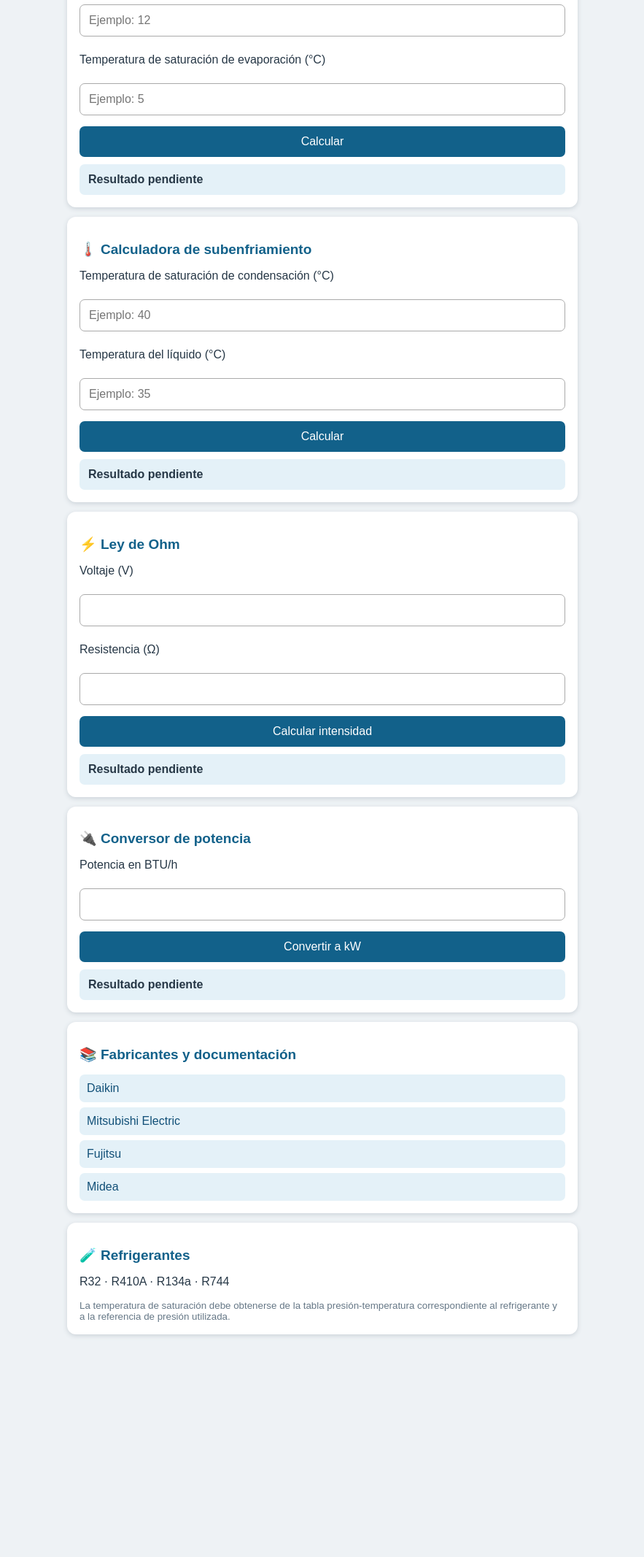
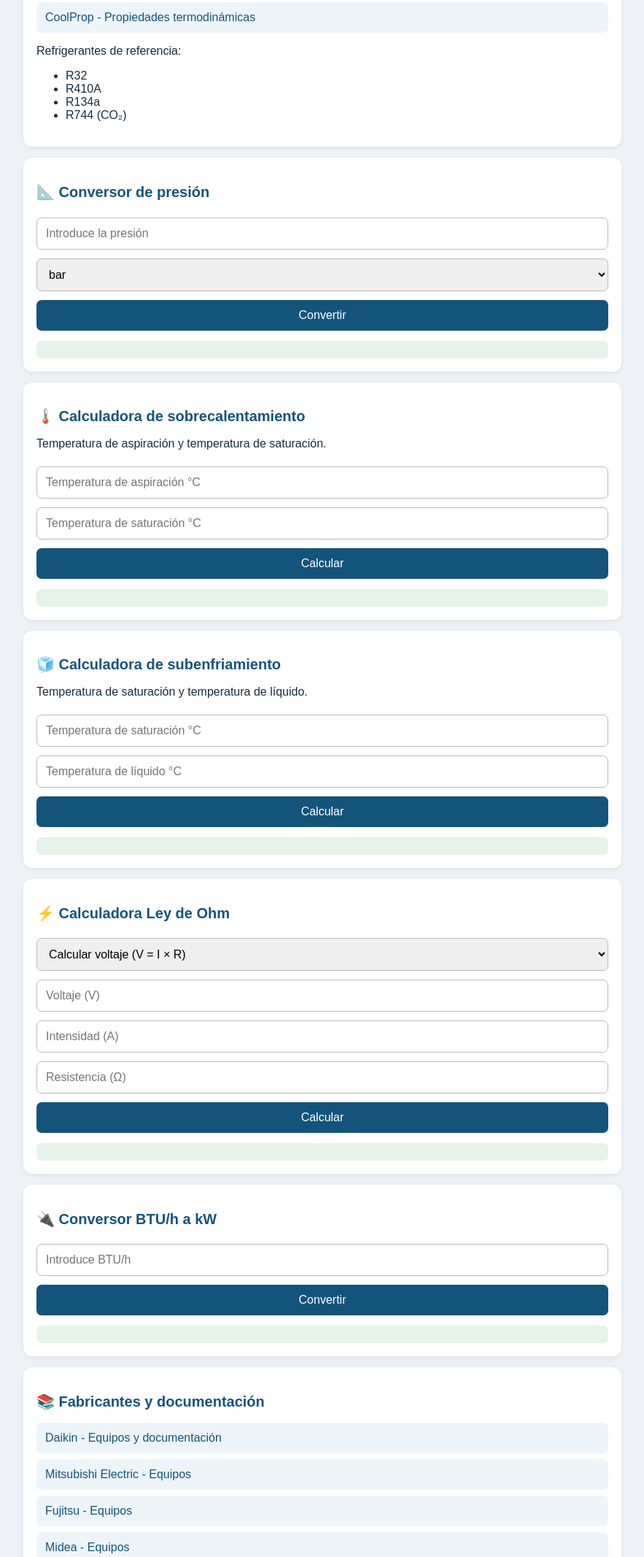
Before and after one commit to J-d-27/biblioteca-tecnica, a plain HTML site: page Index.html in a window 1280 px wide. Shown: the part 667-2800 px from the top of the page at 73% size, without its empty margins (198-1081 px from the left). Before the commit the page ends 2522 px from the top, so only its background shows below. Drawn offline with Linux system fonts and the light colour scheme.

Commit message:
Update Index.html

```diff
--- a/Index.html
+++ b/Index.html
@@ -1,147 +1,226 @@
-!DOCTYPE html>
+
+<!DOCTYPE html>
 <html lang="es">
 <head>
 <meta charset="UTF-8">
-<meta name="viewport" content="width=device-width, initial-scale=1">
+<meta name="viewport" content="width=device-width, initial-scale=1.0">
 <title>Biblioteca Técnica</title>
 <style>
-body{font-family:Arial;background:#eef2f5;margin:0;color:#263746}
-header{background:#123b59;color:white;padding:22px;text-align:center}
-main{max-width:700px;margin:auto;padding:14px}
-.card{background:white;padding:17px;margin:13px 0;border-radius:12px;box-shadow:0 2px 6px #ccd3d9}
-h2{color:#12618a;font-size:19px}
-input,select{width:100%;padding:12px;margin:7px 0;box-sizing:border-box;border:1px solid #aaa;border-radius:7px;font-size:16px}
-button{background:#12618a;color:white;padding:12px;border:0;border-radius:7px;width:100%;font-size:16px;margin-top:8px}
-.result{background:#e4f1f8;padding:12px;border-radius:7px;margin-top:10px;font-weight:bold}
-a{display:block;padding:10px;margin-top:7px;background:#e4f1f8;border-radius:7px;color:#125078;text-decoration:none}
-small{color:#657786}
+*{box-sizing:border-box}
+body{
+  margin:0;
+  font-family:Arial,sans-serif;
+  background:#eef2f6;
+  color:#172b40;
+}
+header{
+  background:#123653;
+  color:white;
+  padding:25px 15px;
+  text-align:center;
+}
+header h1{margin:0;font-size:26px}
+header p{margin-bottom:0;color:#d9e8f3}
+main{max-width:850px;margin:auto;padding:15px}
+section{
+  background:white;
+  margin:15px 0;
+  padding:18px;
+  border-radius:12px;
+  box-shadow:0 2px 7px #0001;
+}
+h2{color:#14547b;font-size:20px}
+a{
+  display:block;
+  padding:12px;
+  margin:8px 0;
+  background:#edf5fa;
+  color:#14547b;
+  text-decoration:none;
+  border-radius:7px;
+}
+a:hover{background:#d8eaf5}
+input,select,button{
+  width:100%;
+  padding:12px;
+  margin:6px 0;
+  border:1px solid #bbb;
+  border-radius:7px;
+  font-size:16px;
+}
+button{
+  background:#14547b;
+  color:white;
+  border:0;
+  cursor:pointer;
+}
+.resultado{
+  background:#e6f3e9;
+  padding:12px;
+  border-radius:7px;
+  margin-top:8px;
+  font-weight:bold;
+}
+footer{
+  text-align:center;
+  padding:20px;
+  color:#667;
+  font-size:13px;
+}
 </style>
 </head>
+
 <body>
+
 <header>
-<h1>📘 Biblioteca Técnica</h1>
+<h1>📘 BIBLIOTECA TÉCNICA</h1>
 <p>Refrigeración · Climatización · Electricidad</p>
 </header>
+
 <main>
 
-<div class="card">
-<h2>🔧 Conversor de presión</h2>
-<label>Introduce el valor</label>
-<input id="presion" type="number" step="any" placeholder="Ejemplo: 10">
-<label>Unidad de origen</label>
+<section>
+<h2>🔧 Diagnóstico de averías</h2>
+<a href="https://www.daikin.eu/" target="_blank">Daikin - Documentación y soporte</a>
+<a href="https://www.mitsubishielectric.com/" target="_blank">Mitsubishi Electric</a>
+<a href="https://www.fujitsu-general.com/" target="_blank">Fujitsu General</a>
+<a href="https://www.midea.com/" target="_blank">Midea</a>
+<p>Consulta los manuales técnicos para identificar códigos de error y procedimientos de diagnóstico.</p>
+</section>
+
+<section>
+<h2>❄️ Refrigerantes</h2>
+<a href="https://www.chemours.com/" target="_blank">Chemours - Información de refrigerantes</a>
+<a href="https://www.arkema.com/" target="_blank">Arkema - Refrigerantes</a>
+<a href="https://www.coolprop.org/" target="_blank">CoolProp - Propiedades termodinámicas</a>
+<p>Refrigerantes de referencia:</p>
+<ul>
+<li>R32</li>
+<li>R410A</li>
+<li>R134a</li>
+<li>R744 (CO₂)</li>
+</ul>
+</section>
+
+<section>
+<h2>📐 Conversor de presión</h2>
+<input id="presion" type="number" step="any" placeholder="Introduce la presión">
 <select id="unidad">
 <option value="bar">bar</option>
-<option value="psi">psi</option>
+<option value="psi">PSI</option>
 <option value="mpa">MPa</option>
 </select>
-<button onclick="convertir()">Convertir presión</button>
-<div class="result" id="resultadoPresion">Aquí aparecerán los resultados</div>
-</div>
+<button onclick="convertirPresion()">Convertir</button>
+<div id="resultadoPresion" class="resultado"></div>
+</section>
 
-<div class="card">
-<h2>❄️ Calculadora de sobrecalentamiento</h2>
-<p>Temperatura del tubo de aspiración (°C)</p>
-<input id="tAspiracion" type="number" step="any" placeholder="Ejemplo: 12">
-<p>Temperatura de saturación de evaporación (°C)</p>
-<input id="tEvaporacion" type="number" step="any" placeholder="Ejemplo: 5">
+<section>
+<h2>🌡️ Calculadora de sobrecalentamiento</h2>
+<p>Temperatura de aspiración y temperatura de saturación.</p>
+<input id="aspiracion" type="number" step="any" placeholder="Temperatura de aspiración °C">
+<input id="saturacion1" type="number" step="any" placeholder="Temperatura de saturación °C">
 <button onclick="sobrecalentamiento()">Calcular</button>
-<div class="result" id="resultadoSobre">Resultado pendiente</div>
-</div>
+<div id="resultadoSobre" class="resultado"></div>
+</section>
 
-<div class="card">
-<h2>🌡️ Calculadora de subenfriamiento</h2>
-<p>Temperatura de saturación de condensación (°C)</p>
-<input id="tCondensacion" type="number" step="any" placeholder="Ejemplo: 40">
-<p>Temperatura del líquido (°C)</p>
-<input id="tLiquido" type="number" step="any" placeholder="Ejemplo: 35">
+<section>
+<h2>🧊 Calculadora de subenfriamiento</h2>
+<p>Temperatura de saturación y temperatura de líquido.</p>
+<input id="saturacion2" type="number" step="any" placeholder="Temperatura de saturación °C">
+<input id="liquido" type="number" step="any" placeholder="Temperatura de líquido °C">
 <button onclick="subenfriamiento()">Calcular</button>
-<div class="result" id="resultadoSub">Resultado pendiente</div>
-</div>
+<div id="resultadoSub" class="resultado"></div>
+</section>
 
-<div class="card">
-<h2>⚡ Ley de Ohm</h2>
-<p>Voltaje (V)</p>
-<input id="voltaje" type="number" step="any">
-<p>Resistencia (Ω)</p>
-<input id="resistencia" type="number" step="any">
-<button onclick="ohm()">Calcular intensidad</button>
-<div class="result" id="resultadoOhm">Resultado pendiente</div>
-</div>
+<section>
+<h2>⚡ Calculadora Ley de Ohm</h2>
+<select id="tipoOhm">
+<option value="v">Calcular voltaje (V = I × R)</option>
+<option value="i">Calcular intensidad (I = V / R)</option>
+<option value="r">Calcular resistencia (R = V / I)</option>
+</select>
+<input id="valor1" type="number" step="any" placeholder="Voltaje (V)">
+<input id="valor2" type="number" step="any" placeholder="Intensidad (A)">
+<input id="valor3" type="number" step="any" placeholder="Resistencia (Ω)">
+<button onclick="leyOhm()">Calcular</button>
+<div id="resultadoOhm" class="resultado"></div>
+</section>
 
-<div class="card">
-<h2>🔌 Conversor de potencia</h2>
-<p>Potencia en BTU/h</p>
-<input id="btu" type="number" step="any">
-<button onclick="potencia()">Convertir a kW</button>
-<div class="result" id="resultadoPotencia">Resultado pendiente</div>
-</div>
+<section>
+<h2>🔌 Conversor BTU/h a kW</h2>
+<input id="btu" type="number" step="any" placeholder="Introduce BTU/h">
+<button onclick="convertirBTU()">Convertir</button>
+<div id="resultadoBTU" class="resultado"></div>
+</section>
 
-<div class="card">
+<section>
 <h2>📚 Fabricantes y documentación</h2>
-<a href="https://www.daikin.es/">Daikin</a>
-<a href="https://www.mitsubishielectric.es/">Mitsubishi Electric</a>
-<a href="https://www.fujitsu-general.com/es/">Fujitsu</a>
-<a href="https://www.midea.com/es">Midea</a>
-</div>
+<a href="https://www.daikin.eu/en_us/product-group.html" target="_blank">Daikin - Equipos y documentación</a>
+<a href="https://www.mitsubishielectric.com/" target="_blank">Mitsubishi Electric - Equipos</a>
+<a href="https://www.fujitsu-general.com/" target="_blank">Fujitsu - Equipos</a>
+<a href="https://www.midea.com/" target="_blank">Midea - Equipos</a>
+</section>
 
-<div class="card">
-<h2>🧪 Refrigerantes</h2>
-<p>R32 · R410A · R134a · R744</p>
-<small>La temperatura de saturación debe obtenerse de la tabla presión-temperatura correspondiente al refrigerante y a la referencia de presión utilizada.</small>
-</div>
+<section>
+<h2>🛠️ Herramientas técnicas</h2>
+<a href="https://www.coolprop.org/" target="_blank">Propiedades de fluidos refrigerantes</a>
+<a href="https://www.engineeringtoolbox.com/" target="_blank">Engineering Toolbox - Tablas técnicas</a>
+</section>
 
 </main>
+
+<footer>
+Biblioteca Técnica de Refrigeración y Climatización
+</footer>
+
 <script>
-function numero(id){
- return Number(document.getElementById(id).value);
+function convertirPresion(){
+ let v=parseFloat(document.getElementById("presion").value);
+ let u=document.getElementById("unidad").value;
+ if(!Number.isFinite(v)){alert("Introduce una presión válida");return;}
+ let bar=u==="bar"?v:u==="psi"?v/14.5038:v*10;
+ document.getElementById("resultadoPresion").innerHTML=
+ "bar: "+bar.toFixed(3)+"<br>"+
+ "PSI: "+(bar*14.5038).toFixed(2)+"<br>"+
+ "MPa: "+(bar*0.1).toFixed(4);
 }
-function convertir(){
- let v=numero("presion");
- let u=document.getElementById("unidad").value;
- if(!Number.isFinite(v)||document.getElementById("presion").value===""){
- document.getElementById("resultadoPresion").innerText="Introduce un valor válido";
- return;
- }
- let bar=u==="bar"?v:u==="psi"?v/14.5037738:v*10;
- document.getElementById("resultadoPresion").innerHTML=
- "bar: "+bar.toFixed(4)+"<br>psi: "+(bar*14.5037738).toFixed(3)+"<br>MPa: "+(bar/10).toFixed(5);
+
+function sobrecalentamiento(){
+ let a=parseFloat(document.getElementById("aspiracion").value);
+ let s=parseFloat(document.getElementById("saturacion1").value);
+ if(!Number.isFinite(a)||!Number.isFinite(s)){alert("Completa los datos");return;}
+ document.getElementById("resultadoSobre").innerHTML=
+ "Sobrecalentamiento: "+(a-s).toFixed(2)+" °C";
 }
-function sobrecalentamiento(){
- let a=numero("tAspiracion"),e=numero("tEvaporacion");
- if(document.getElementById("tAspiracion").value===""||document.getElementById("tEvaporacion").value===""){
- document.getElementById("resultadoSobre").innerText="Completa ambas temperaturas";
- return;
- }
- document.getElementById("resultadoSobre").innerText=
- "Sobrecalentamiento: "+(a-e).toFixed(2)+" °C";
+
+function subenfriamiento(){
+ let s=parseFloat(document.getElementById("saturacion2").value);
+ let l=parseFloat(document.getElementById("liquido").value);
+ if(!Number.isFinite(s)||!Number.isFinite(l)){alert("Completa los datos");return;}
+ document.getElementById("resultadoSub").innerHTML=
+ "Subenfriamiento: "+(s-l).toFixed(2)+" °C";
 }
-function subenfriamiento(){
- let c=numero("tCondensacion"),l=numero("tLiquido");
- if(document.getElementById("tCondensacion").value===""||document.getElementById("tLiquido").value===""){
- document.getElementById("resultadoSub").innerText="Completa ambas temperaturas";
- return;
- }
- document.getElementById("resultadoSub").innerText=
- "Subenfriamiento: "+(c-l).toFixed(2)+" °C";
+
+function leyOhm(){
+ let t=document.getElementById("tipoOhm").value;
+ let v=parseFloat(document.getElementById("valor1").value);
+ let i=parseFloat(document.getElementById("valor2").value);
+ let r=parseFloat(document.getElementById("valor3").value);
+ let resultado;
+ if(t==="v"&&Number.isFinite(i)&&Number.isFinite(r)) resultado="Voltaje: "+(i*r).toFixed(2)+" V";
+ else if(t==="i"&&Number.isFinite(v)&&Number.isFinite(r)&&r!==0) resultado="Intensidad: "+(v/r).toFixed(2)+" A";
+ else if(t==="r"&&Number.isFinite(v)&&Number.isFinite(i)&&i!==0) resultado="Resistencia: "+(v/i).toFixed(2)+" Ω";
+ else resultado="Introduce los dos valores necesarios y comprueba que el divisor no sea cero.";
+ document.getElementById("resultadoOhm").innerText=resultado;
 }
-function ohm(){
- let v=numero("voltaje"),r=numero("resistencia");
- if(document.getElementById("voltaje").value===""||document.getElementById("resistencia").value===""||r===0){
- document.getElementById("resultadoOhm").innerText="Introduce valores válidos y una resistencia distinta de cero";
- return;
- }
- document.getElementById("resultadoOhm").innerText=
- "Intensidad: "+(v/r).toFixed(3)+" A";
-}
-function potencia(){
- let b=numero("btu");
- if(document.getElementById("btu").value===""){
- document.getElementById("resultadoPotencia").innerText="Introduce la potencia";
- return;
- }
- document.getElementById("resultadoPotencia").innerText=
- "Potencia: "+(b/3412.142).toFixed(3)+" kW";
+
+function convertirBTU(){
+ let b=parseFloat(document.getElementById("btu").value);
+ if(!Number.isFinite(b)){alert("Introduce un valor válido");return;}
+ document.getElementById("resultadoBTU").innerHTML=
+ (b/3412.142).toFixed(3)+" kW";
 }
 </script>
+
 </body>
 </html>
```
